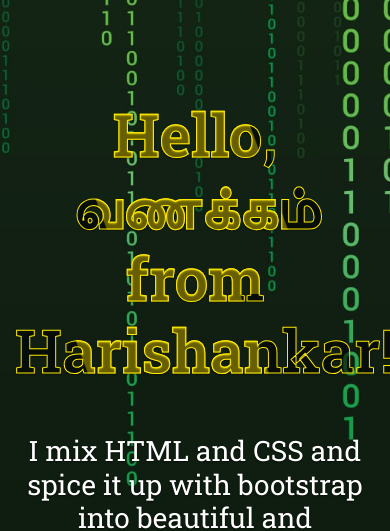
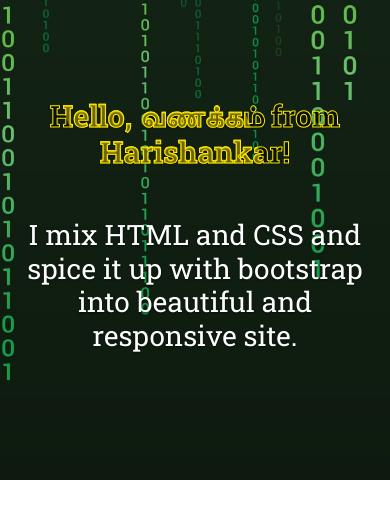
Before and after one commit to harishankar0301/Design-Jam-Submission, a plain HTML site: page index.html in a window 390 px wide. Shown: the part 322-853 px from the top of the page. Drawn offline with nearby package versions, Linux system fonts and the light colour scheme.

Commit message:
Design jam submission commit

```diff
--- a/css/style2.css
+++ b/css/style2.css
@@ -117,24 +117,26 @@
     background-position: 2000px 0;
 }
 }
-@media only screen and (max-width: 600px) {
-   *{width: 100%;
+
+
+.tech .card{
+    box-shadow: 0 4px 8px 0 rgba(0, 0, 0, 0.2), 0 6px 20px 0 rgba(0, 0, 0, 0.19) !important;
+}
+@media only screen and (max-width: 600px){
+
+  html,body
+{
+    width: 100%;
+    margin: 0px;
+    padding: 0px;
+    overflow-x: hidden;
 }
 .spinner-wrapper h1{
   font-size: 40px;
   left: 25%;
 
 }
+#intro h1{
+  font-size: 30px;
 }
-
-
- @media (max-width:700px){
-  .spinner-wrapper h1{
-        font-size: 40px;
-
-    }
 }
-
-.tech .card{
-    box-shadow: 0 4px 8px 0 rgba(0, 0, 0, 0.2), 0 6px 20px 0 rgba(0, 0, 0, 0.19) !important;
-}
```
